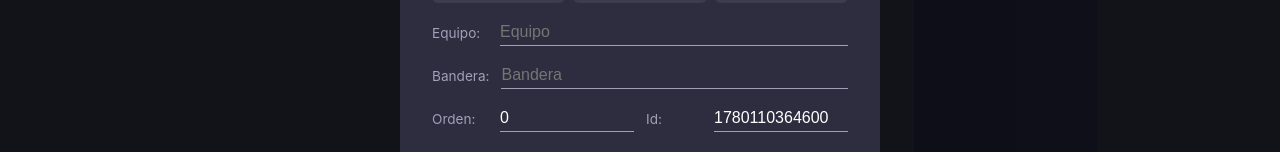
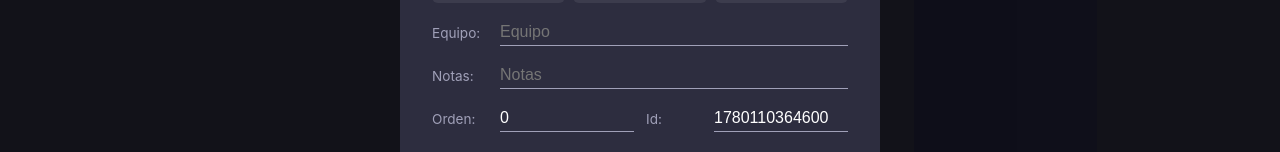
Before and after one commit to DanielBarragan96/ruta-js, a React (Create React App) app: page / in a window 1280 px wide. Both pictures are taken after a click on the element 91 px from the left and 464 px from the top of the page. Shown: the part 375-527 px from the top of the page. Built offline with nearby package versions, Linux system fonts and the light colour scheme.

Commit message:
rename: bandera to notas

```diff
--- a/src/App.js
+++ b/src/App.js
@@ -23,7 +23,7 @@ const initialData = [
     index: 1,
     type: "E",
     equipo: "1Dem",
-    bandera: "X.Confirmar",
+    notas: "X.Confirmar",
   },
   {
     date: "2023-03-28",
@@ -90,7 +90,11 @@ const STORAGE_KEY = "ruta-js-tasks";
 function loadTasks() {
   try {
     const stored = localStorage.getItem(STORAGE_KEY);
-    return stored ? JSON.parse(stored) : initialData;
+    if (!stored) return initialData;
+    const tasks = JSON.parse(stored);
+    // migrate old field name
+    tasks.forEach((t) => { if ("bandera" in t) { t.notas = t.bandera; delete t.bandera; } });
+    return tasks;
   } catch {
     return initialData;
   }
@@ -312,7 +316,7 @@ function App() {
       index: data[dayIndex].length,
       type: "E",
       equipo: "",
-      bandera: "",
+      notas: "",
       _isNew: true,
     });
     setShowModal(true);
--- a/src/CreateNewTask.jsx
+++ b/src/CreateNewTask.jsx
@@ -37,7 +37,7 @@ export default function ModalCreateNewTask({
       index: 99,
       type: "E",
       equipo: "",
-      bandera: "",
+      notas: "",
     };
 
   ReactModal.setAppElement("#root");
@@ -127,13 +127,13 @@ export default function ModalCreateNewTask({
           />
         </div>
         <div className="row">
-          <label htmlFor="bandera">Bandera:</label>
+          <label htmlFor="notas">Notas:</label>
           <input
             type="text"
-            id="bandera"
-            placeholder="Bandera"
-            value={formTask.bandera}
-            onChange={(e) => setFormTask({ ...formTask, bandera: e.target.value })}
+            id="notas"
+            placeholder="Notas"
+            value={formTask.notas}
+            onChange={(e) => setFormTask({ ...formTask, notas: e.target.value })}
           />
         </div>
         <div className="row">
--- a/src/Task.css
+++ b/src/Task.css
@@ -37,7 +37,7 @@
 
 @media (max-width: 768px) {
   .task,
-  .bandera {
+  .notas {
     max-width: 88%;
     margin-left: auto;
     margin-right: auto;
@@ -47,7 +47,7 @@
   }
 }
 
-.bandera {
+.notas {
   background-color: yellow;
   border: 1px transparent;
   border-radius: 5px;
--- a/src/Task.jsx
+++ b/src/Task.jsx
@@ -61,7 +61,7 @@ export default function Task({ task, index, onEdit, wasDragging }) {
           {...provided.dragHandleProps}
           ref={provided.innerRef}
         >
-          {task.bandera ? <div className="bandera">{task.bandera}</div> : null}
+          {task.notas ? <div className="notas">{task.notas}</div> : null}
           <div
             className={"task " + taskType}
             onClick={(e) => {
```
